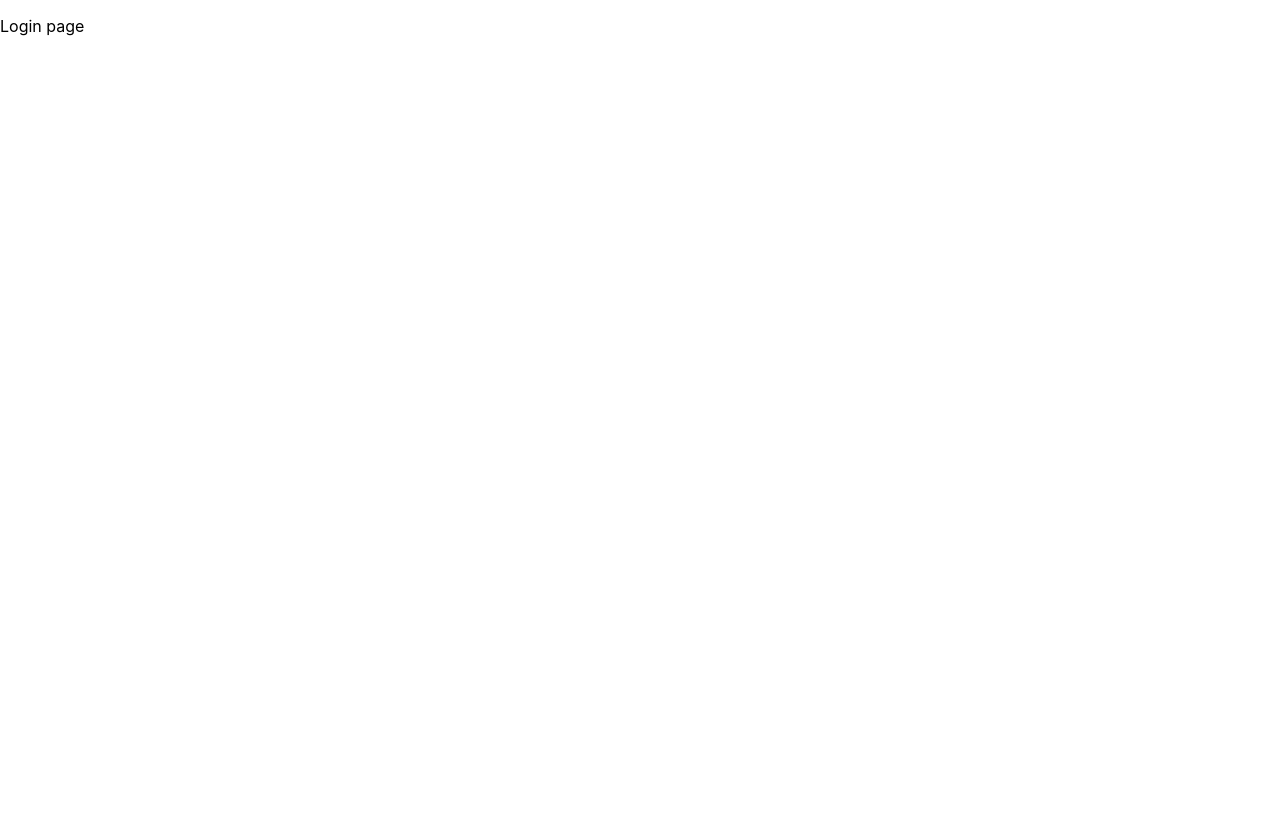
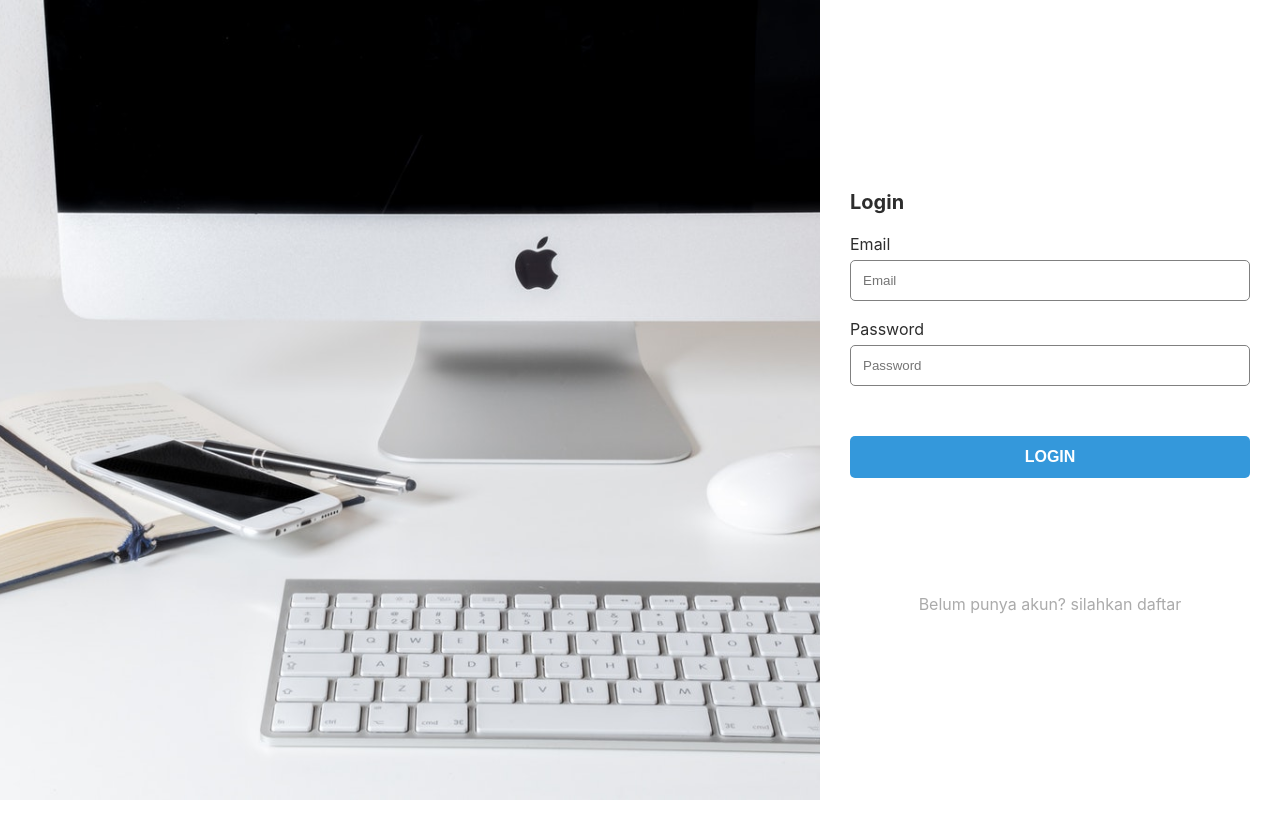
Before and after one commit to giannurwana19/blog-app, a React (Create React App) app: page /login in a window 1280 px wide. Built offline with nearby package versions, Linux system fonts and the light colour scheme.

Commit message:
slicing login page

```diff
--- a/src/components/atoms/Button/button.scss
+++ b/src/components/atoms/Button/button.scss
@@ -1,16 +1,17 @@
 .button {
   padding: 12px;
   font-size: 16px;
-  background-color: #87c73c;
+  background-color: #3498db;
   box-sizing: border-box;
-  border-radius: 12px;
+  border-radius: 5px;
   border: none;
   color: white;
   text-transform: uppercase;
   cursor: pointer;
   width: 100%;
+  font-weight: bold;
 }
 
 .button:hover {
-  background-color: #72bb1f;
+  background-color: #2980b9;
 }
--- a/src/components/atoms/Input/input.scss
+++ b/src/components/atoms/Input/input.scss
@@ -9,7 +9,7 @@
   .input {
     border: 1px solid grey;
     padding: 12px;
-    border-radius: 8px;
+    border-radius: 5px;
     outline: none;
     width: 100%;
     box-sizing: border-box;
--- a/src/pages/Login/index.js
+++ b/src/pages/Login/index.js
@@ -1,9 +1,23 @@
 import React from 'react';
+import { LoginBg } from '../../assets';
+import { Button, Gap, Input, Link } from '../../components/atoms';
 
 const Login = () => {
   return (
-    <div>
-      <p>Login page</p>
+    <div className="main-page">
+      <div className="left">
+        <img src={LoginBg} className="bg-image" alt="imageBg" />
+      </div>
+      <div className="right">
+        <p className="title">Login</p>
+        <Input label="Email" placeholder="Email" />
+        <Gap height={18} />
+        <Input label="Password" placeholder="Password" />
+        <Gap height={50} />
+        <Button title="Login" />
+        <Gap height={100} />
+        <Link title="Belum punya akun? silahkan daftar" />
+      </div>
     </div>
   );
 };
--- a/src/pages/Register/register.scss
+++ b/src/pages/Register/register.scss
@@ -1,12 +1,11 @@
 .main-page {
   display: flex;
-  height: 100%;
+  height: 100vh;
   box-sizing: border-box;
 }
 
 .left {
   flex: 1;
-  height: 100%;
   .bg-image {
     width: 100%;
     height: 100%;
@@ -19,7 +18,6 @@
   flex-direction: column;
   justify-content: center;
   width: 460px;
-  height: 100%;
   padding: 30px;
   background-color: white;
   box-sizing: border-box;
@@ -29,3 +27,11 @@
     color: #2d2d2d;
   }
 }
+
+// DOCS
+
+// ketika kita menggunakan scss untuk styling
+// akan otomatis diterapkan di seluruh aplikasi kita
+// tidak spesifik di halaman register saja
+// contoh dalam kasus ini, login memiliki class yang sama
+// meskipun tidak meng import register.scss
```
